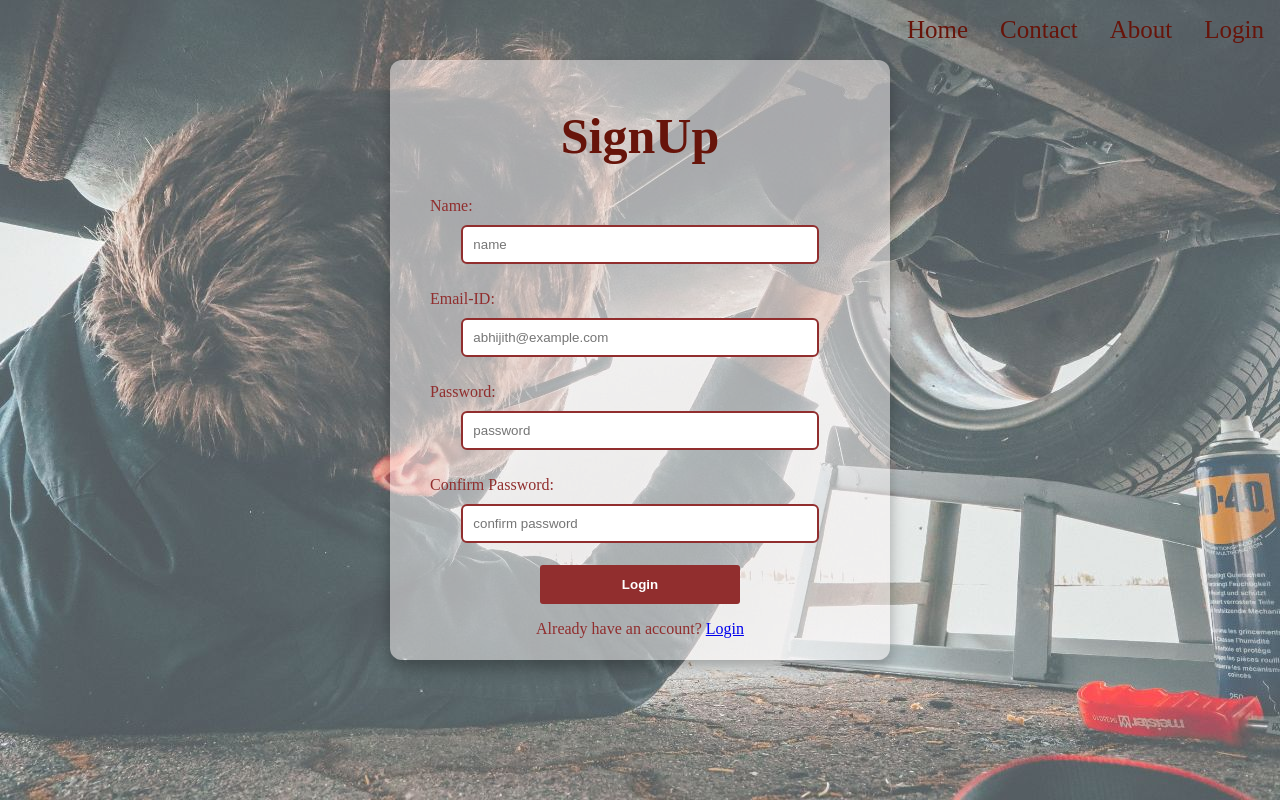
After one commit to Jishmajap/miniproject, a PHP site: page /signup.php in a window 1280 px wide. The commit adds this page. Run offline with PHP 8.4, Linux system fonts and the light colour scheme.

Commit message:
signup page setup

```diff
--- a/login.php
+++ b/login.php
@@ -26,7 +26,7 @@
                                 <input type="password" id="password" name="password" placeholder="password" required><br><br>
 
                                 <input type="submit" value="Login">
-                                <p class="signuptext">Don't have an account? <a href="/log/sign.html">Sign Up</a></p>
+                                <p class="signuptext">Don't have an account? <a href="signup.php">Sign Up</a></p>
                         </form>
                 </div>
         </section>
--- /dev/null
+++ b/signup.css
@@ -0,0 +1,93 @@
+body{
+    background-image: url("car repair.jpg");
+    background-size: cover; /* Ensures the image covers the container */
+    background-position: center; /* Centers the background image */
+    background-attachment: fixed; /* Keeps the background image fixed */
+    margin: 0;
+  }
+
+  /* navbar */
+  ul {
+    list-style-type: none;
+    padding: 0;
+    overflow: hidden;
+  }
+  li {
+    float:right;
+  }
+  li a {
+    color: #67140a;
+    padding: 14px 16px;
+    text-decoration: none;
+    font-size:25px;
+  }
+  li a:hover {
+  background-color: white;
+  }
+
+
+  .content{
+    align-items: center;
+    justify-content: flex-start;
+    display: flex;
+    flex-direction: column;
+  }
+  .content h1{
+    color: #67140a;
+    font-size: 50px;
+    text-align: center;
+    display: flex;
+    flex-direction: column;
+    justify-content: center;
+    align-items: center;
+  }
+  .card{
+    background-color: rgba(251, 245, 245, 0.5 );
+    box-shadow: 0 8px 16px rgba(0, 0, 0, 0.3);
+    border-radius: 12px;
+    width: 500px;
+    height: 600px;
+    color: #912e2e;
+    display: flex;
+    flex-direction: column;
+    justify-content: center;
+  }
+
+  form {
+      display: flex;
+      flex-direction: column;
+  }
+  form label {
+    margin: -10px 0 10px 40px;/* top right bottom left */
+  }
+  form input[type="text"],
+  form input[type="password"],
+  form input[type="email"] {
+    padding: 10px;
+    /* color: #912e2e; */
+    border: 2px solid #912e2e;
+    border-radius: 6px;
+    width: 25em;
+    align-self: center;
+  }
+  form input[type="submit"] {
+    background-color: #912e2e;
+    color: white;
+    font-weight: 600;
+    width: 15em;
+    padding: 12px;
+    margin-top: -1em;
+    border: none;
+    border-radius: 3px;
+    cursor: pointer;
+    align-self: center;
+  }
+  form input[type="submit"]:hover {
+  background-color: transparent;
+  border: 2px solid #912e2e;
+  color: #912e2e;
+  padding: 10.5px;
+  }
+  form p{
+    text-align: center;
+  }
--- /dev/null
+++ b/signup.php
@@ -0,0 +1,42 @@
+<!DOCTYPE html>
+<html lang="en">
+<head>
+        <meta charset="UTF-8">
+        <meta name="viewport" content="width=device-width, initial-scale=1.0">
+        <title>Login</title>
+        <link rel="stylesheet" type="text/css" href="signup.css">
+</head>
+<body>
+        <!-- navbar -->
+        <ul>
+                <li><a href="login.php">Login</a></li>
+                <li ><a  href="#about">About </a></li>
+                <li><a href="#contact">Contact</a></li>
+                <li><a href="vehicle.php">Home</a></li>
+        </ul>
+
+        <section class="content">
+                <div id="container" class="card">
+                        <h1>SignUp</h1>
+                        <form action="login_process.php" method="post">
+                            <label for="name">Name:</label>
+                            <input type="text" id="name" name="name" placeholder="name" required><br><br>
+
+                            <label for="email">Email-ID:</label>
+                            <input type="email" id="emaiid" name="emaiid" placeholder="abhijith@example.com" required><br><br>
+
+                            <label for="password">Password:</label>
+                            <input type="password" id="password" name="password" placeholder="password" required><br><br>
+
+                            <label for="confirmpassword">Confirm Password:</label>
+                            <input type="password" id="confirmpassword" name="confirmpassword" placeholder="confirm password" required><br><br>
+
+                            <input type="submit" value="Login">
+
+                            <p class="logintext">Already have an account? <a href="login.php">Login</a></p>
+                        </form>
+                </div>
+        </section>
+
+</body>
+</html>
```
